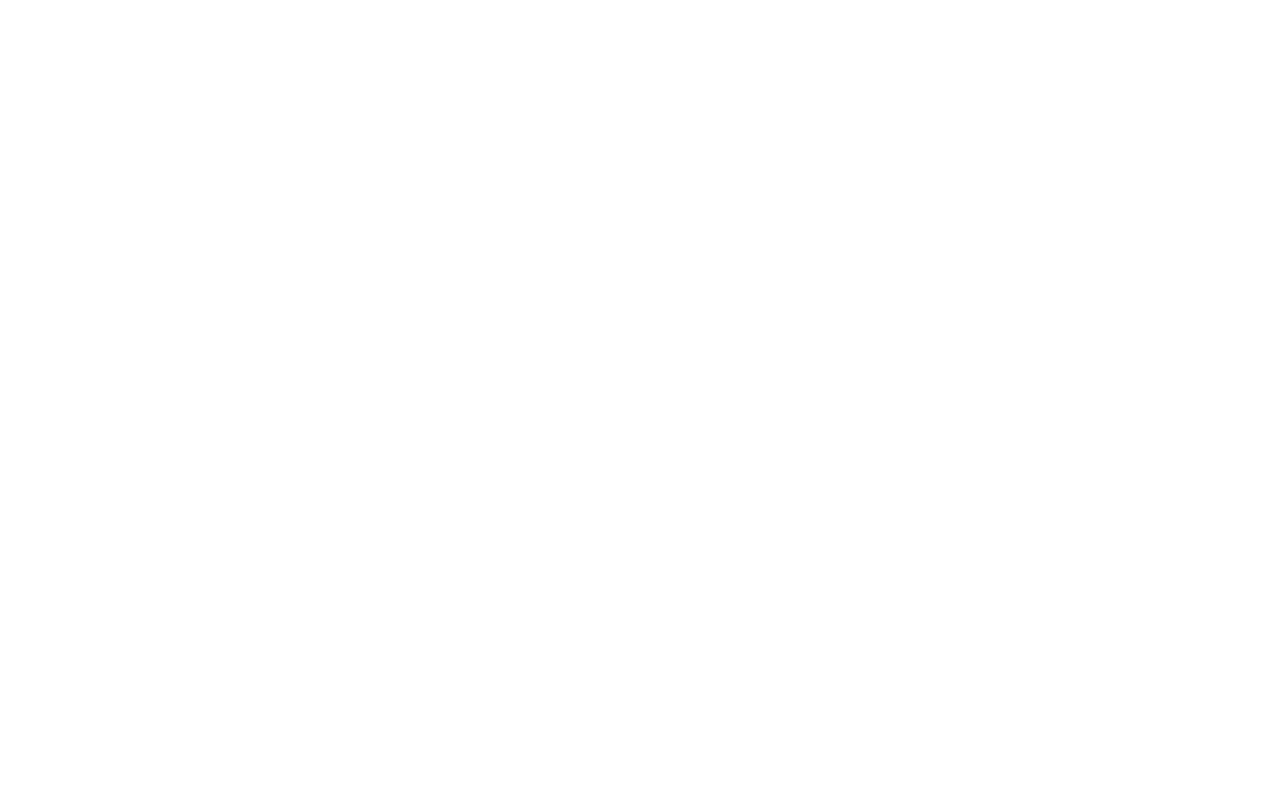
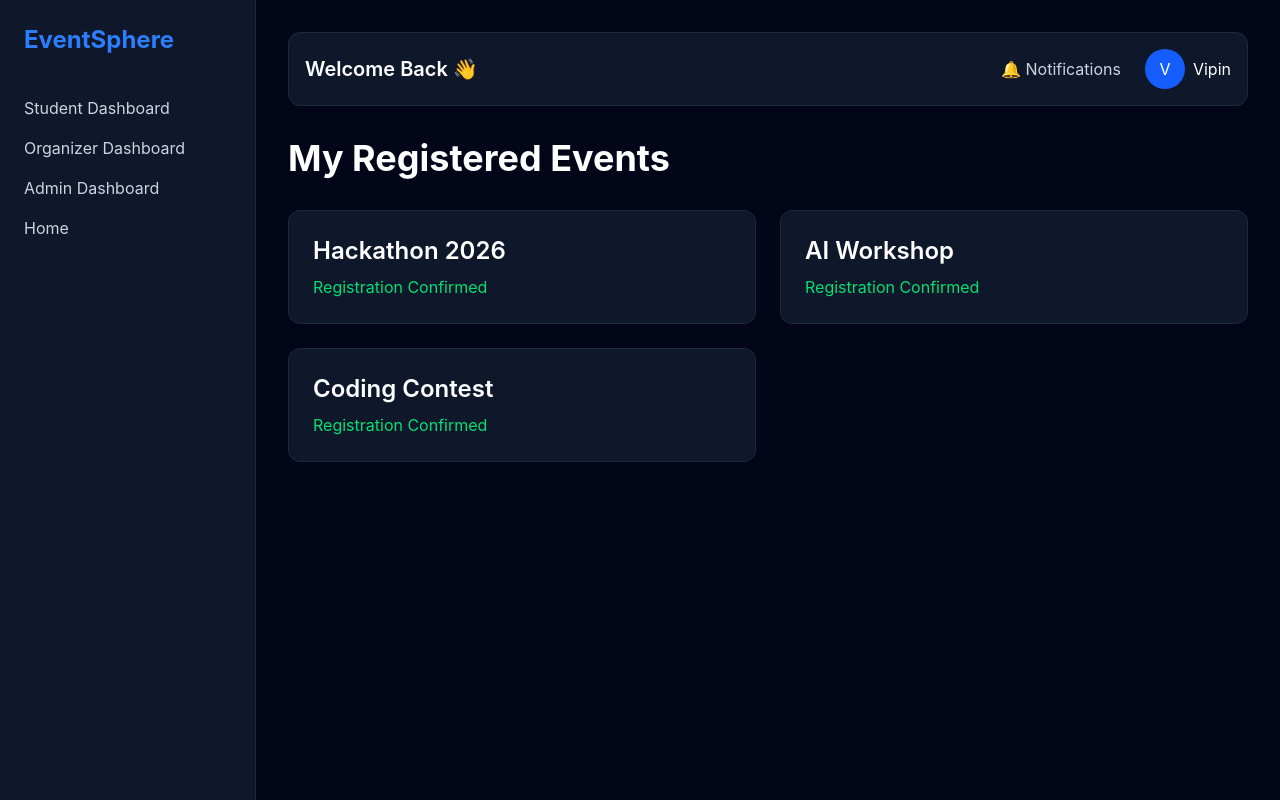
Before and after one commit to AdhravRai/Eventsphere, a React app in the folder frontend/: page /my-events in a window 1280 px wide. Before the commit this address had no page. Built offline with nearby package versions, Linux system fonts and the light colour scheme; the HTML template or start-up script is replaced by a standard one.

Commit message:
feat: add student event pages

```diff
--- a/frontend/src/App.jsx
+++ b/frontend/src/App.jsx
@@ -1,4 +1,8 @@
 import { BrowserRouter, Routes, Route } from "react-router-dom";
+import EventDetails from "./pages/EventDetails";
+import MyEvents from "./pages/MyEvents";
+import Attendance from "./pages/Attendance";
+import Certificates from "./pages/Certificates";
 
 import Home from "./pages/Home";
 import Login from "./pages/Login";
@@ -17,6 +21,10 @@
         <Route path="/student-dashboard" element={<StudentDashboard />} />
         <Route path="/organizer-dashboard" element={<OrganizerDashboard />} />
         <Route path="/admin-dashboard" element={<AdminDashboard />} />
+        <Route path="/event/1" element={<EventDetails />} />
+        <Route path="/my-events" element={<MyEvents />} />
+        <Route path="/attendance" element={<Attendance />} />
+        <Route path="/certificates" element={<Certificates />} />
       </Routes>
     </BrowserRouter>
   );
--- /dev/null
+++ b/frontend/src/components/Footer.jsx
@@ -0,0 +1,9 @@
+function Footer() {
+  return (
+    <footer className="border-t border-slate-800 py-6 text-center text-slate-400">
+      © 2026 EventSphere. All Rights Reserved.
+    </footer>
+  );
+}
+
+export default Footer;
--- /dev/null
+++ b/frontend/src/components/TopBar.jsx
@@ -0,0 +1,33 @@
+function Topbar() {
+  return (
+    <div className="flex justify-between items-center bg-slate-900 border border-slate-800 rounded-xl p-4 mb-8">
+
+      <div>
+        <h2 className="text-xl font-semibold text-white">
+          Welcome Back 👋
+        </h2>
+      </div>
+
+      <div className="flex items-center gap-6">
+
+        <button className="text-slate-300 hover:text-blue-400">
+          🔔 Notifications
+        </button>
+
+        <div className="flex items-center gap-2">
+          <div className="w-10 h-10 rounded-full bg-blue-600 flex items-center justify-center">
+            V
+          </div>
+
+          <span className="text-white">
+            Vipin
+          </span>
+        </div>
+
+      </div>
+
+    </div>
+  );
+}
+
+export default Topbar;
--- a/frontend/src/pages/AdminDashboard.jsx
+++ b/frontend/src/pages/AdminDashboard.jsx
@@ -1,5 +1,5 @@
 import Sidebar from "../components/Sidebar";
-
+import Topbar from "../components/Topbar";
 function AdminDashboard() {
   const pendingEvents = [
     {
@@ -28,6 +28,7 @@
       <Sidebar />
 
       <div className="flex-1 p-8 overflow-auto">
+        <Topbar />
 
         {/* Header */}
         <div className="mb-10">
--- /dev/null
+++ b/frontend/src/pages/Attendance.jsx
@@ -0,0 +1,32 @@
+import Sidebar from "../components/Sidebar";
+import Topbar from "../components/Topbar";
+
+function Attendance() {
+  return (
+    <div className="flex min-h-screen bg-slate-950 text-white">
+      <Sidebar />
+
+      <div className="flex-1 p-8">
+        <Topbar />
+
+        <h1 className="text-4xl font-bold mb-8">
+          Attendance
+        </h1>
+
+        <div className="bg-slate-900 border border-slate-800 rounded-xl p-6">
+
+          <h2 className="text-2xl font-bold mb-4">
+            Hackathon 2026
+          </h2>
+
+          <p className="text-green-400 text-lg">
+            Present
+          </p>
+
+        </div>
+      </div>
+    </div>
+  );
+}
+
+export default Attendance;
--- /dev/null
+++ b/frontend/src/pages/Certificates.jsx
@@ -0,0 +1,32 @@
+import Sidebar from "../components/Sidebar";
+import Topbar from "../components/Topbar";
+
+function Certificates() {
+  return (
+    <div className="flex min-h-screen bg-slate-950 text-white">
+      <Sidebar />
+
+      <div className="flex-1 p-8">
+        <Topbar />
+
+        <h1 className="text-4xl font-bold mb-8">
+          Certificates
+        </h1>
+
+        <div className="bg-slate-900 border border-slate-800 rounded-xl p-6">
+
+          <h2 className="text-2xl font-bold">
+            Hackathon 2026
+          </h2>
+
+          <button className="mt-4 bg-blue-600 hover:bg-blue-700 px-5 py-2 rounded-lg">
+            Download Certificate
+          </button>
+
+        </div>
+      </div>
+    </div>
+  );
+}
+
+export default Certificates;
--- /dev/null
+++ b/frontend/src/pages/EventDetails.jsx
@@ -0,0 +1,37 @@
+function EventDetails() {
+  return (
+    <div className="min-h-screen bg-slate-950 text-white p-8">
+
+      <h1 className="text-5xl font-bold mb-6">
+        Hackathon 2026
+      </h1>
+
+      <div className="bg-slate-900 border border-slate-800 rounded-xl p-8">
+
+        <p className="mb-3">
+          📅 Date: 25 June 2026
+        </p>
+
+        <p className="mb-3">
+          📍 Venue: Main Auditorium
+        </p>
+
+        <p className="mb-6">
+          Organizer: Computer Science Club
+        </p>
+
+        <p className="text-slate-400 mb-8">
+          Join the biggest hackathon of the year and compete with talented developers.
+        </p>
+
+        <button className="bg-blue-600 hover:bg-blue-700 px-6 py-3 rounded-lg">
+          Register
+        </button>
+
+      </div>
+
+    </div>
+  );
+}
+
+export default EventDetails;
--- a/frontend/src/pages/Home.jsx
+++ b/frontend/src/pages/Home.jsx
@@ -1,5 +1,5 @@
 import { Link } from "react-router-dom";
-
+import Footer from "../components/Footer";
 function Home() {
   return (
     <div className="min-h-screen bg-slate-950 text-white">
@@ -99,6 +99,7 @@
 
         </div>
       </section>
+      <Footer />
 
     </div>
   );
--- /dev/null
+++ b/frontend/src/pages/MyEvents.jsx
@@ -0,0 +1,43 @@
+import Sidebar from "../components/Sidebar";
+import Topbar from "../components/Topbar";
+
+function MyEvents() {
+  const events = [
+    "Hackathon 2026",
+    "AI Workshop",
+    "Coding Contest",
+  ];
+
+  return (
+    <div className="flex min-h-screen bg-slate-950 text-white">
+      <Sidebar />
+
+      <div className="flex-1 p-8">
+        <Topbar />
+
+        <h1 className="text-4xl font-bold mb-8">
+          My Registered Events
+        </h1>
+
+        <div className="grid md:grid-cols-2 gap-6">
+          {events.map((event, index) => (
+            <div
+              key={index}
+              className="bg-slate-900 border border-slate-800 rounded-xl p-6"
+            >
+              <h3 className="text-2xl font-semibold">
+                {event}
+              </h3>
+
+              <p className="text-green-400 mt-2">
+                Registration Confirmed
+              </p>
+            </div>
+          ))}
+        </div>
+      </div>
+    </div>
+  );
+}
+
+export default MyEvents;
--- a/frontend/src/pages/OrganizerDashboard.jsx
+++ b/frontend/src/pages/OrganizerDashboard.jsx
@@ -1,4 +1,5 @@
 import Sidebar from "../components/Sidebar";
+import Topbar from "../components/Topbar";
 
 function OrganizerDashboard() {
   const myEvents = [
@@ -20,6 +21,7 @@
       <Sidebar />
 
       <div className="flex-1 p-8">
+        <Topbar />
 
         <h1 className="text-4xl font-bold mb-8">
           Organizer Dashboard
--- a/frontend/src/pages/StudentDashboard.jsx
+++ b/frontend/src/pages/StudentDashboard.jsx
@@ -1,4 +1,5 @@
 import Sidebar from "../components/Sidebar";
+import Topbar from "../components/Topbar";
 
 function StudentDashboard() {
   const events = [
@@ -26,8 +27,9 @@
     <div className="flex min-h-screen bg-slate-950 text-white">
       <Sidebar />
 
+
       <div className="flex-1 p-8 overflow-auto">
-
+        <Topbar />
         {/* Header */}
         <div className="mb-10">
           <h1 className="text-4xl font-bold">
```
